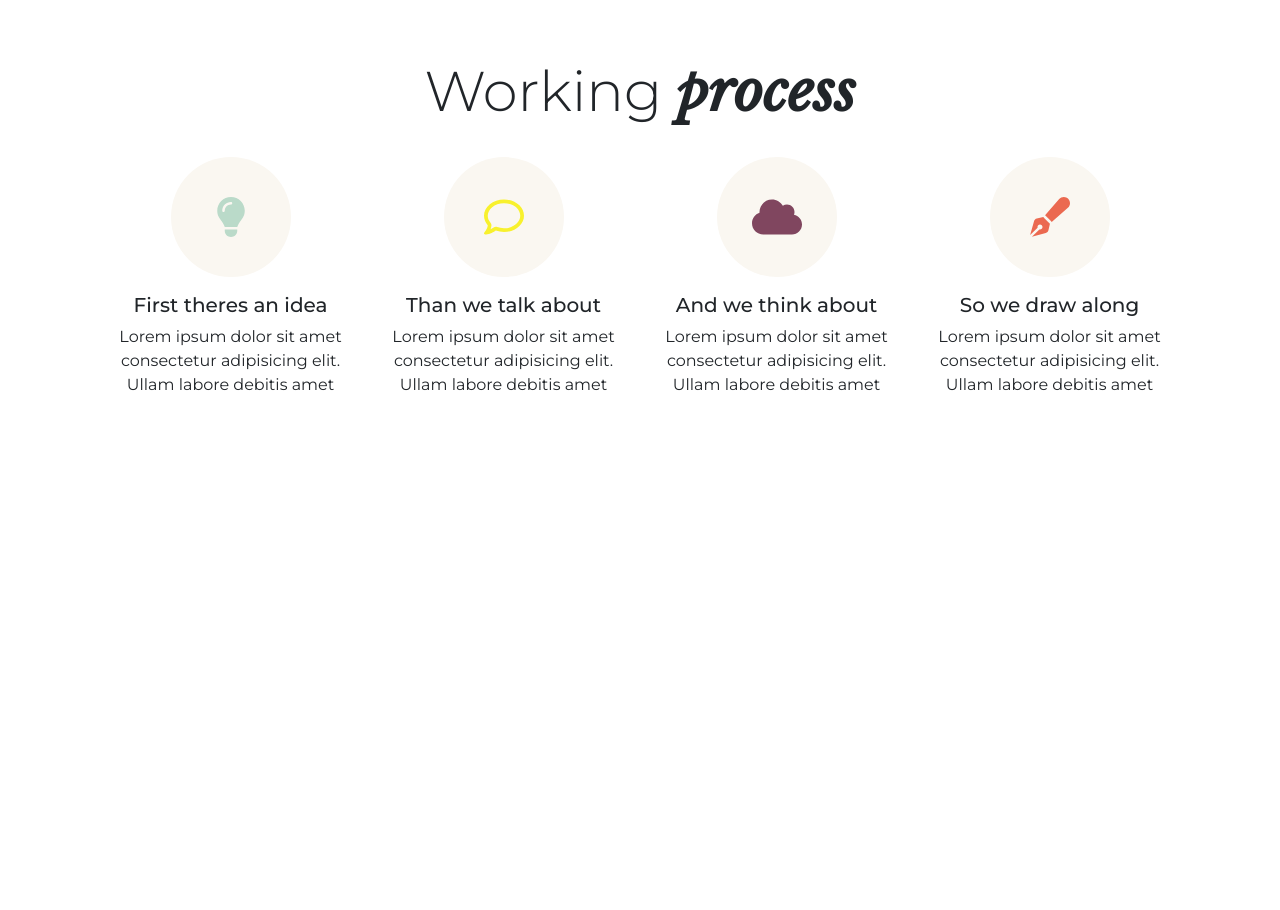
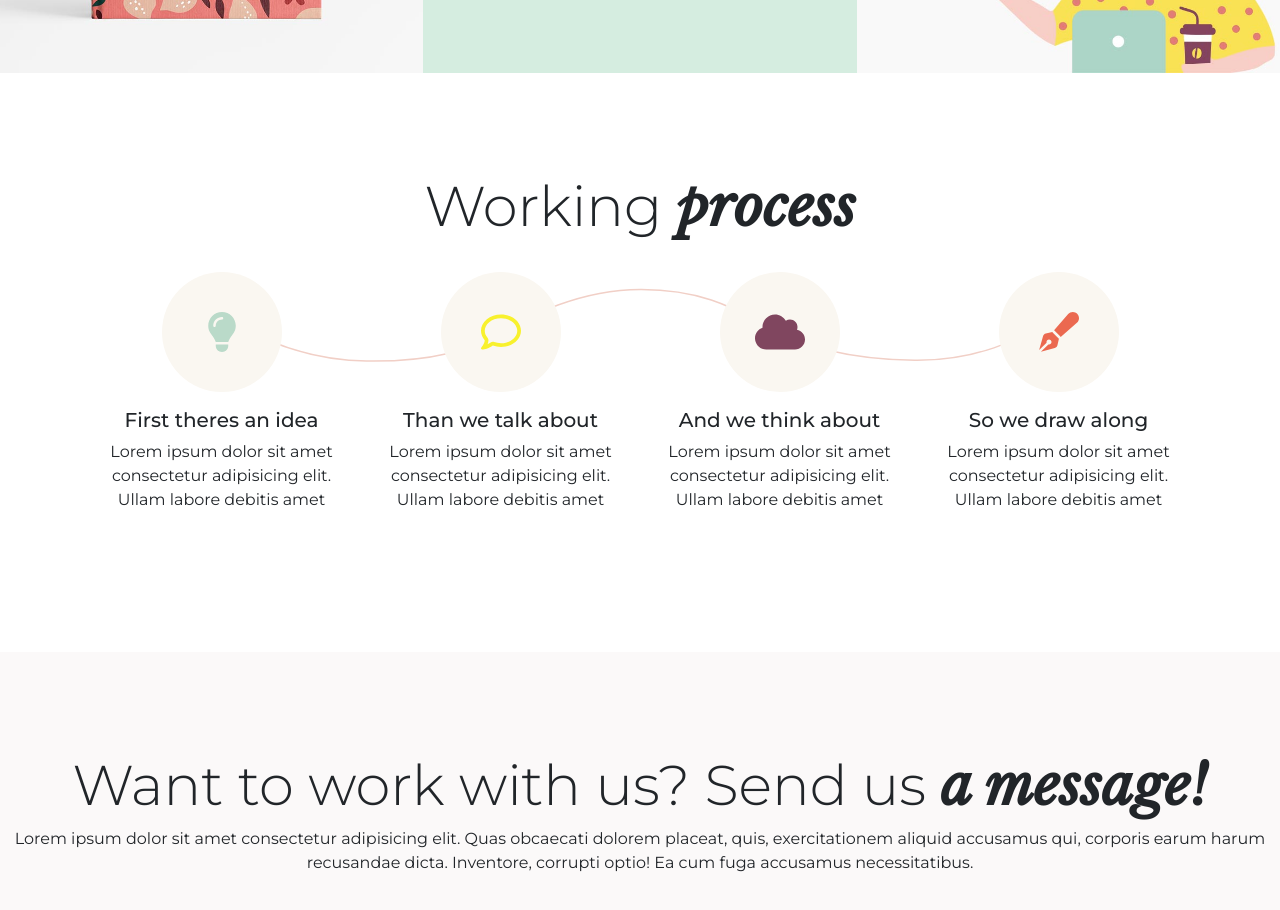
Before and after one commit to TrvMarco/proj-html-vuejs, a Vue app: page / in a window 1280 px wide. Shown: the part 920-1830 px from the top of the page. Before the commit the page ends 1457 px from the top, so only its background shows below. Built offline with nearby package versions, Linux system fonts and the light colour scheme.

Commit message:
fixato sezione wp e creato sezione work with us

```diff
--- a/src/App.vue
+++ b/src/App.vue
@@ -1,9 +1,7 @@
 <template>
   <div id="app">
-    <div class="container">
-      <BaseHeader/>
-      <BaseMain/>
-    </div>
+    <BaseHeader/>
+    <BaseMain/>
   </div>
 </template>
 
--- a/src/Components/Blocks/BaseMain.vue
+++ b/src/Components/Blocks/BaseMain.vue
@@ -2,18 +2,21 @@
   <main>
     <MainCardsImages/>
     <MainWorkingProcess/>
+    <MainWorkWithUs/>
   </main>
 </template>
 
 <script>
 import MainCardsImages from '../../Components/Sections/MainCardsImages'
 import MainWorkingProcess from '../../Components/Sections/MainWorkingProcess'
+import MainWorkWithUs from '../../Components/Sections/MainWorkWithUs'
 
 export default {
     name: 'BaseMain',
     components: {
         MainCardsImages,
         MainWorkingProcess,
+        MainWorkWithUs,
     }
 }
 </script>
--- /dev/null
+++ b/src/Components/Sections/MainWorkWithUs.vue
@@ -0,0 +1,19 @@
+<template>
+  <section class="work-with-us text-center">
+    <h2 class="text-center display-4">Want to work with us? Send us <span class="italic-font">a message!</span></h2>
+    <p>Lorem ipsum dolor sit amet consectetur adipisicing elit. Quas obcaecati dolorem placeat, quis, exercitationem aliquid accusamus qui, corporis earum harum recusandae dicta. Inventore, corrupti optio! Ea cum fuga accusamus necessitatibus.</p>
+  </section>
+</template>
+
+<script>
+export default {
+    name: 'MainWorkWithUs'
+}
+</script>
+
+<style lang="scss" scoped>
+    section{
+        padding: var(--padding-section);
+        background: var(--main-bg-color);
+    }
+</style>
--- a/src/Components/Sections/MainWorkingProcess.vue
+++ b/src/Components/Sections/MainWorkingProcess.vue
@@ -45,6 +45,14 @@ export default {
         padding: var(--padding-section);
     }
 
+    .row{
+        background-image: url('../../assets/img/svg-3.svg');
+        background-repeat: no-repeat;
+        background-position-x: center;
+        background-position-y: 15%;
+        background-size: 70%;
+    }
+
     .circle{
         margin: auto;
         height: 7.5rem;
--- a/src/assets/Style/global-parts/_variables.scss
+++ b/src/assets/Style/global-parts/_variables.scss
@@ -10,6 +10,9 @@
    --cloud-color: #80465f;
    --pen-color: #eb6950;
 
+   // COLORS WORK WITH US SECTION
+   --main-bg-color: #fbf9f9;
+
     // SPACES
    --padding-section: 6.25rem 0;
 
```
Also changed, not shown: src/assets/img/svg-3.svg (added).
